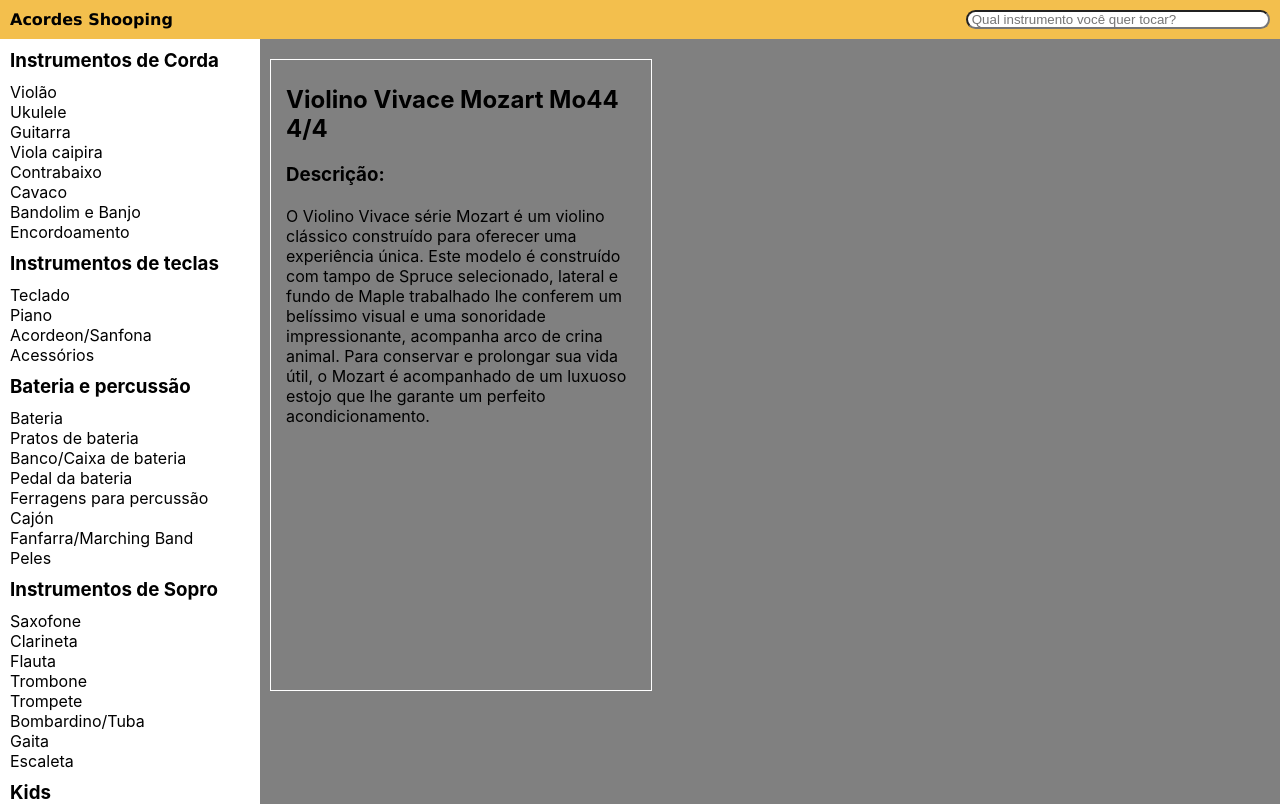
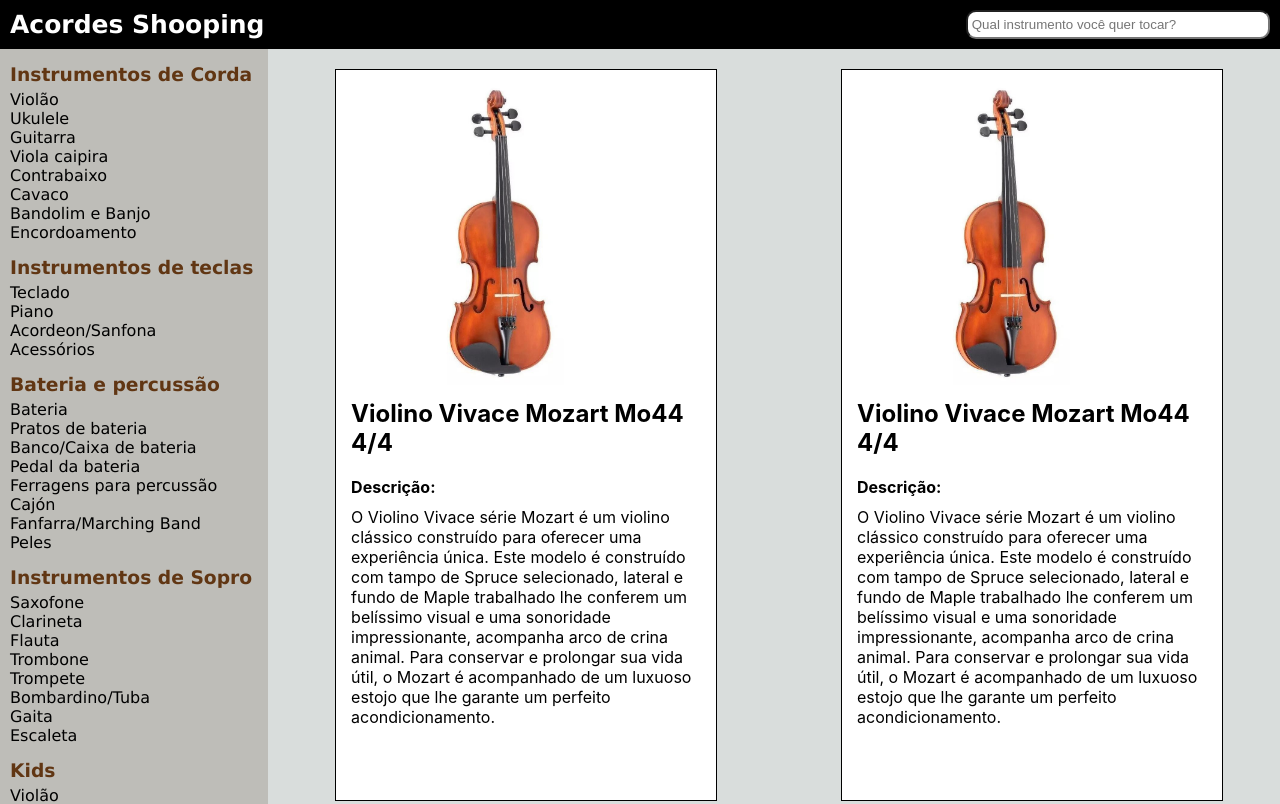
Before and after one commit to alexfonteles/OSF-Academy-CSS, a React (Create React App) app: page / in a window 1280 px wide. Shown: the top 804 px of the page. Built offline with nearby package versions, Linux system fonts and the light colour scheme.

Commit message:
Estilização

```diff
--- a/src/App.css
+++ b/src/App.css
@@ -4,9 +4,15 @@
 }
 
 body {
-  background-color: gray;
+  background-color: #d9dddc;
 }
 
 .App .corpo {
   display: flex;
 }
+
+.corpo .box-card {
+  display: flex;
+  flex-wrap: wrap;
+  justify-content: space-around;
+}
--- a/src/App.js
+++ b/src/App.js
@@ -11,7 +11,11 @@
     <Header />
     <div className='corpo'>
       <Sidebar />
+      <div className='box-card'>
       <Card />
+      <Card />
+      <Card />
+      </div>
     </div>
 
     <Homepage />
--- a/src/components/Card/card.css
+++ b/src/components/Card/card.css
@@ -1,18 +1,24 @@
 .card {
-    border: 1px solid #fff;
+    border: 1px solid #000000;
+    background-color: #fff;
     margin-top: 20px;
     margin-left: 10px;
     padding: 15px;
     width: 350px;
-    height: 600px;
+    height: 700px;
+}
+
+.card img {
+    width: 300px;
+    text-align: center;
 }
 
 h2 {
     padding: 10px 0;
 }
 
-h3 {
-    padding: 10px 0;
+h4 {
+    padding-top: 10px;
 }
 
 .descricao {
--- a/src/components/Card/card.js
+++ b/src/components/Card/card.js
@@ -1,10 +1,13 @@
 import './card.css'
+
+import Violino from '/Users/alex_/osf-academy-css/OSF-Academy-CSS/src/assets/images/violino.png'
+
 
 function Card() {
     return <div className='card'>
-
+        <img src={Violino} alt='violino'/>
         <h2>Violino Vivace Mozart Mo44 4/4</h2>
-        <h3>Descrição:</h3>
+        <h4>Descrição:</h4>
         <p className='descricao'>O Violino Vivace série Mozart é um violino clássico construído para oferecer uma experiência única. Este modelo é construído com tampo de Spruce selecionado, lateral e fundo de Maple trabalhado lhe conferem um belíssimo visual e uma sonoridade impressionante, acompanha arco de crina animal. Para conservar e prolongar sua vida útil, o Mozart é acompanhado de um luxuoso estojo que lhe garante um perfeito acondicionamento.</p>
     </div>
 };
--- a/src/components/Header/header.css
+++ b/src/components/Header/header.css
@@ -1,5 +1,5 @@
 header {
-    background-color: rgb(243, 191, 77);
+    background-color: #000000;
     padding: 10px;
     display: flex;
     justify-content: space-between;
@@ -7,8 +7,11 @@
 input {
     min-width: 300px;
     border-radius: 10px;
+    height: 25px;
 }
 header p {
     font-weight: bold;
     font-family: verdana;
+    font-size: 25px;
+    color: #fff;
 }
--- a/src/components/Sidebar/sidebar.css
+++ b/src/components/Sidebar/sidebar.css
@@ -1,5 +1,19 @@
 .sidebar {
-    background-color: #fff;
-    width: 250px;
+    background-color: #bebdb8;
+    width: 300px;
     padding-left: 10px;
 }
+h3{
+    color: #613613;
+    font-family: verdana;
+    margin: 5px 0;
+    margin-top: 15px;
+}
+.sidebar li {
+    color: #000000;
+    font-family: verdana;
+    font-weight: 500;
+}
+.mais {
+    color: #ed2939;
+}
--- a/src/components/Sidebar/sidebar.js
+++ b/src/components/Sidebar/sidebar.js
@@ -71,7 +71,7 @@
             <li>Cabo</li>
             <li>Periféricos</li>
         </ul>
-        <h3>Ver mais</h3>
+        <h3 className='mais'>Ver mais</h3>
     </div>
 };
 
```
Also changed, not shown: src/assets/images/violino.png (added), src/components/Card/violino.png (added).
